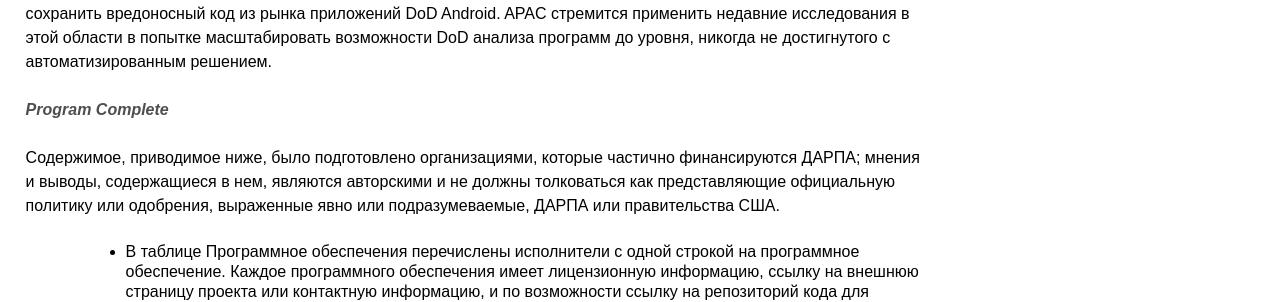
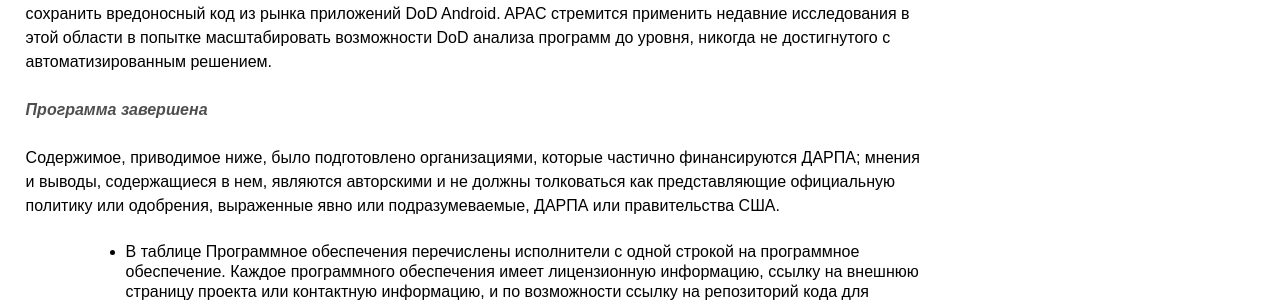
Before and after one commit to kant2002/darpa-ru, a Jekyll site: the page built from ru/APAC.html, in a window 1280 px wide. Shown: the part 260-562 px from the top of the page. Built offline with Jekyll 4.4.1, drawn with Linux system fonts in a browser that asks for light colours.

Commit message:
New translations APAC.html (Russian)

```diff
--- a/ru/APAC.html
+++ b/ru/APAC.html
@@ -5,7 +5,7 @@
 ---
 <h2><a href='http://www.darpa.mil/program/automated-program-analysis-for-cybersecurity' class='programlink'>Automated Program Analysis for Cybersecurity (APAC)</a></h2>
 <div class='left-paragraph'><p>Программа Automated Program Analysis for Cybersecurity (APAC) нацелена на решение задачи своевременной и надежной проверки безопасности мобильных приложений, сначала определяя свойства безопасности, которые должны быть измерены и затем разрабатывая автоматизированные инструменты для выполнения измерений. APAC сильно отличается от поля официального анализа программ (теория доказывания, логики и машиностроения), чтобы сохранить вредоносный код из рынка приложений DoD Android. APAC стремится применить недавние исследования в этой области в попытке масштабировать возможности DoD анализа программ до уровня, никогда не достигнутого с автоматизированным решением.
-    <p><p class="programComplete">Program Complete</p>
+    <p><p class="programComplete">Программа завершена</p>
       <p>
       <p><p>Содержимое, приводимое ниже, было подготовлено организациями, которые частично финансируются ДАРПА; мнения и выводы, содержащиеся в нем, являются авторскими и не должны толковаться как представляющие официальную политику или одобрения, выраженные явно или подразумеваемые, ДАРПА или правительства США.</p>
       <ul><li>В таблице Программное обеспечения перечислены исполнители с одной строкой на программное обеспечение. Каждое программного обеспечения имеет лицензионную информацию, ссылку на внешнюю страницу проекта или контактную информацию, и по возможности ссылку на репозиторий кода для проекта.</li></ul>
```
